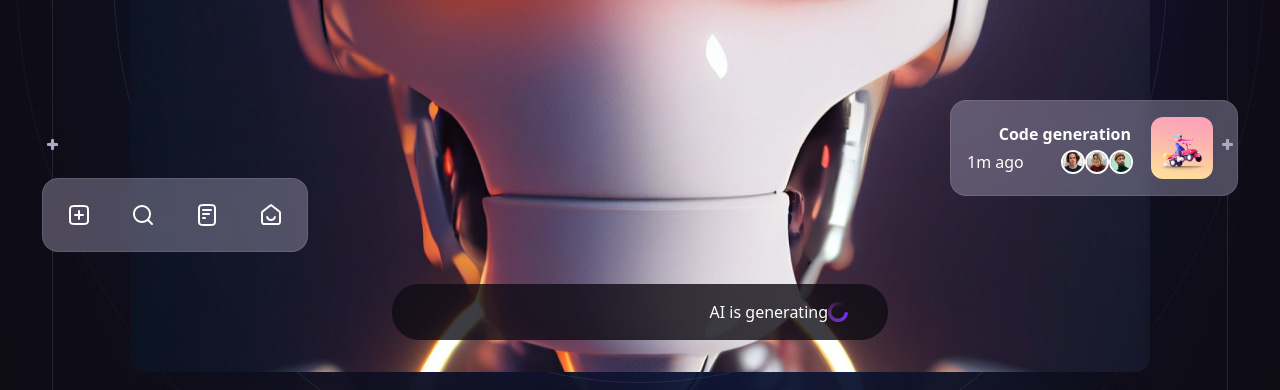
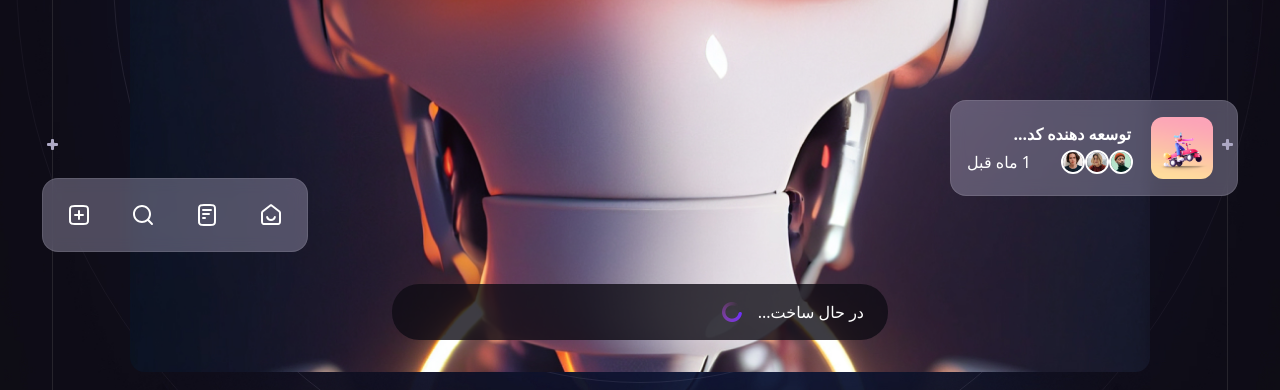
Before and after one commit to alirezatalebizadeh/Modern-Ui-vite, a React (Vite) app: page / in a window 1280 px wide. Shown: the part 740-1130 px from the top of the page. Built offline with nearby package versions, Linux system fonts and the light colour scheme.

Commit message:
editing design

```diff
--- a/src/components/Benefits.jsx
+++ b/src/components/Benefits.jsx
@@ -23,10 +23,10 @@ const Benefits = () => {
               }}
               key={item.id}
             >
-              <div className="relative z-2 flex flex-col min-h-[22rem] p-[2.4rem] pointer-events-none">
+              <div className="relative z-2 flex flex-col min-h-[22rem] p-[2.4rem]">
                 <h5 className="h5 mb-5">{item.title}</h5>
                 <p className="body-2 mb-6 text-n-3">{item.text}</p>
-                <a href="#" className="flex items-center mt-auto cursor-pointer">
+                <a href="#" className="flex items-center mt-auto relative z-50 ">
                   <img
                     src={item.iconUrl}
                     width={48}
--- a/src/components/Generating.jsx
+++ b/src/components/Generating.jsx
@@ -6,8 +6,8 @@ const Generating = ({ className }) => {
       className={`flex items-center h-[3.5rem] px-6 bg-[#0E0C15]/80 rounded-[1.7rem] ${className || ""
         } text-base`}
     >
+      در حال ساخت...
       <img className="w-5 h-5 mr-4" src={loading} alt="Loading" />
-      AI is generating
     </div>
   );
 };
--- a/src/components/Hero.jsx
+++ b/src/components/Hero.jsx
@@ -23,7 +23,6 @@ const Hero = () => {
       <div className="container relative" ref={parallaxRef}>
         <div className="relative z-1 max-w-[62rem] mx-auto text-center mb-[3.875rem] md:mb-20 lg:mb-[6.25rem]">
           <h1 className="h1 mb-6">
-
             {" "}  کشف امکانات چت با هوش مصنوعی   {` `}
             <span className="inline-block relative">
               مغز هوشمند
@@ -60,7 +59,7 @@ const Hero = () => {
                 <Generating className="absolute left-4 right-4 bottom-5 md:left-1/2 md:right-auto md:bottom-8 md:w-[31rem] md:-translate-x-1/2" />
 
                 <ScrollParallax isAbsolutelyPositioned>
-                  <ul className="hidden absolute -left-[5.5rem] bottom-[7.5rem] px-1 py-1 bg-[#ADA8C3]/40 backdrop-blur border border-[#FFFFFF]/10 rounded-2xl xl:flex">
+                  <ul className="hidden md:flex absolute -left-[5.5rem] bottom-[7.5rem] px-1 py-1 bg-[#ADA8C3]/40 backdrop-blur border border-[#FFFFFF]/10 rounded-2xl ">
                     {heroIcons.map((icon, index) => (
                       <li className="p-5" key={index}>
                         <img src={icon} width={24} height={25} alt={icon} />
@@ -71,8 +70,8 @@ const Hero = () => {
 
                 <ScrollParallax isAbsolutelyPositioned>
                   <Notification
-                    className="hidden absolute -right-[5.5rem] bottom-[11rem] w-[18rem] xl:flex"
-                    title="Code generation"
+                    className="hidden  md:flex absolute -right-[5.5rem] bottom-[11rem] w-[18rem]"
+                    title="توسعه دهنده کد..."
                   />
                 </ScrollParallax>
               </div>
--- a/src/components/Notification.jsx
+++ b/src/components/Notification.jsx
@@ -17,7 +17,6 @@ const Notification = ({ className, title }) => {
 
       <div className="flex-1">
         <h6 className="mb-1 font-semibold text-base">{title}</h6>
-
         <div className="flex items-center justify-between">
           <ul className="flex -m-0.5">
             {notificationImages.map((item, index) => (
@@ -35,7 +34,7 @@ const Notification = ({ className, title }) => {
               </li>
             ))}
           </ul>
-          <div className="body-2 text-[#FFFFFF]3">1m ago</div>
+          <div className="body-2 text-[#FFFFFF]">1 ماه قبل</div>
         </div>
       </div>
     </div>
```
Also changed, not shown: src/components/Header.jsx (line endings or trailing spaces).
